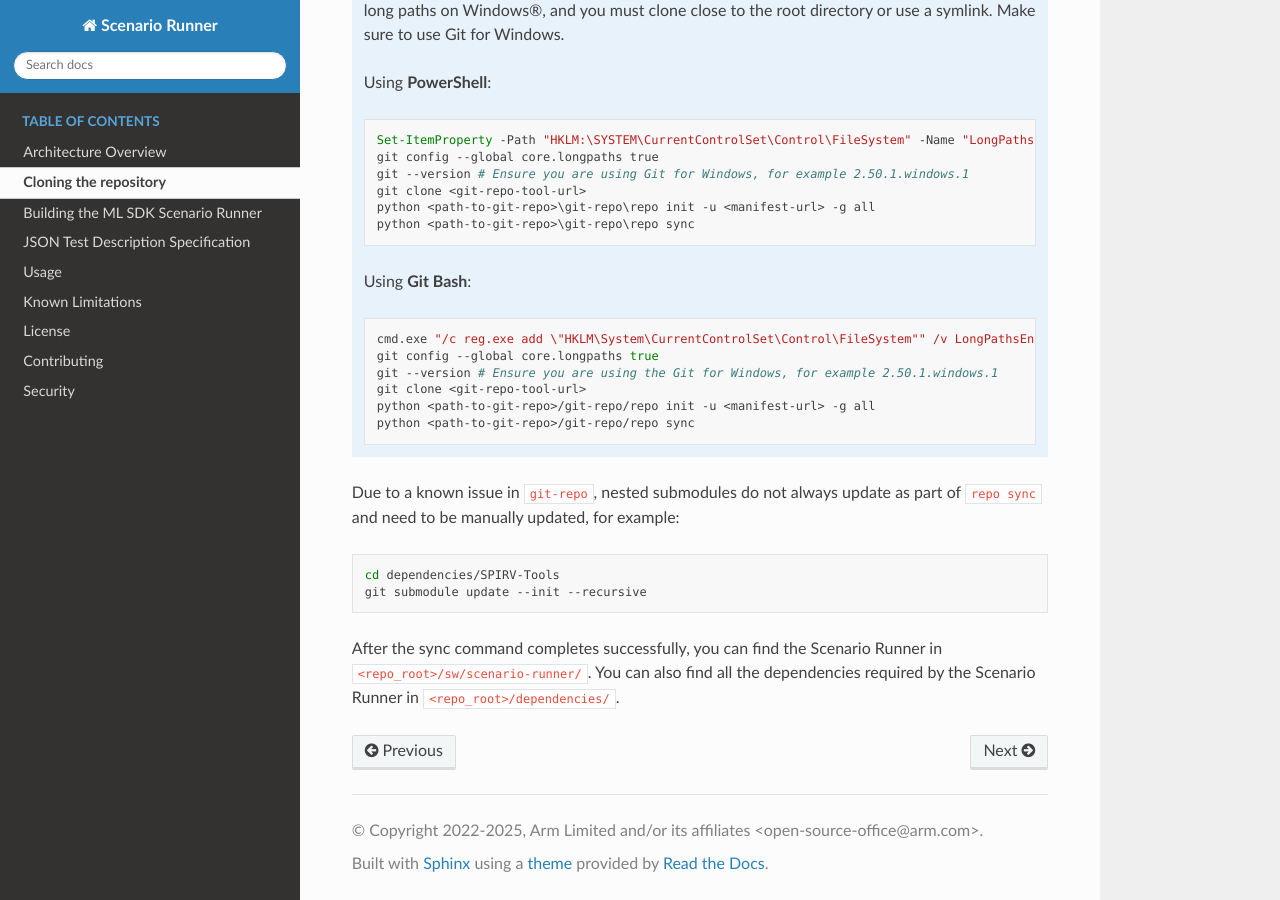
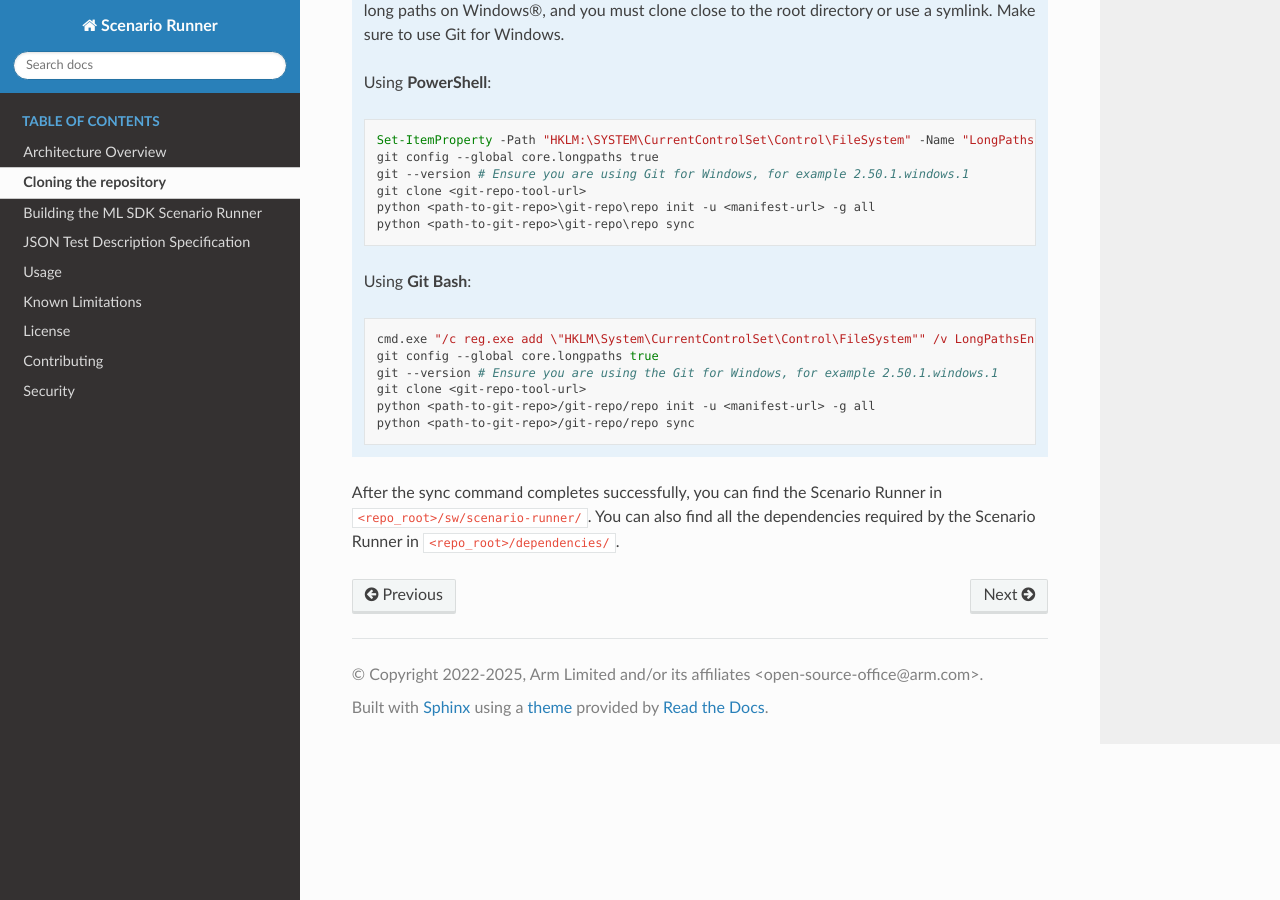
Before and after one commit to arm/ai-ml-sdk-scenario-runner, a Sphinx documentation site: the page built from docs/source/cloning.rst, in a window 1280 px wide and 900 px high, scrolled down 715 px. Built offline with Sphinx 7.4.7 and the Read the Docs theme 3.1.0, drawn with Linux system fonts in a browser that asks for light colours.

Commit message:
Update cloning instruction
Change-Id: I7440d68b2c72754dcad2604da201e0a4d040f664
Signed-off-by: Alan Liang <alan.liang@arm.com>

```diff
--- a/docs/source/cloning.rst
+++ b/docs/source/cloning.rst
@@ -51,13 +51,5 @@
         python <path-to-git-repo>/git-repo/repo init -u <manifest-url> -g all
         python <path-to-git-repo>/git-repo/repo sync
 
-Due to a known issue in :code:`git-repo`, nested submodules do not always update as part of :code:`repo sync` and need to
-be manually updated, for example:
-
-.. code-block:: bash
-
-    cd dependencies/SPIRV-Tools
-    git submodule update --init --recursive
-
 After the sync command completes successfully, you can find the |SR_project| in :code:`<repo_root>/sw/scenario-runner/`.
 You can also find all the dependencies required by the |SR_project| in :code:`<repo_root>/dependencies/`.
```
